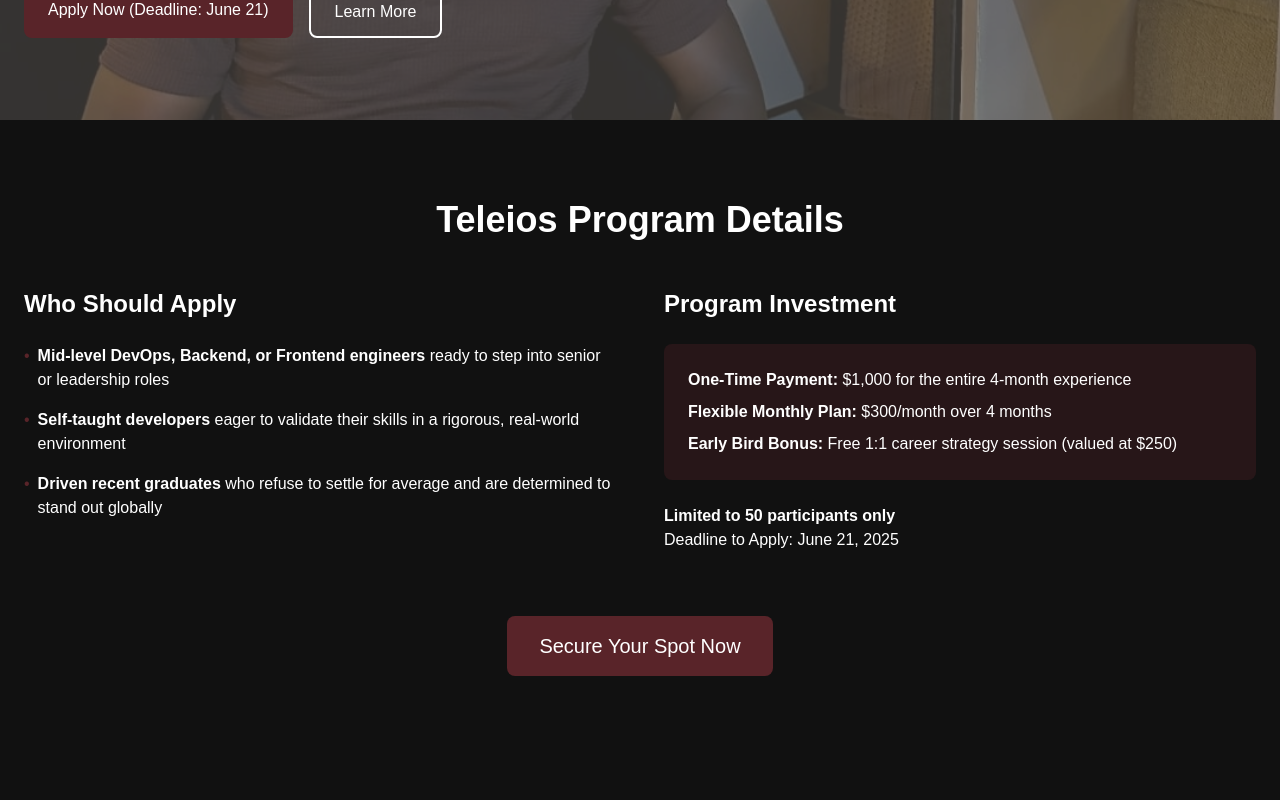
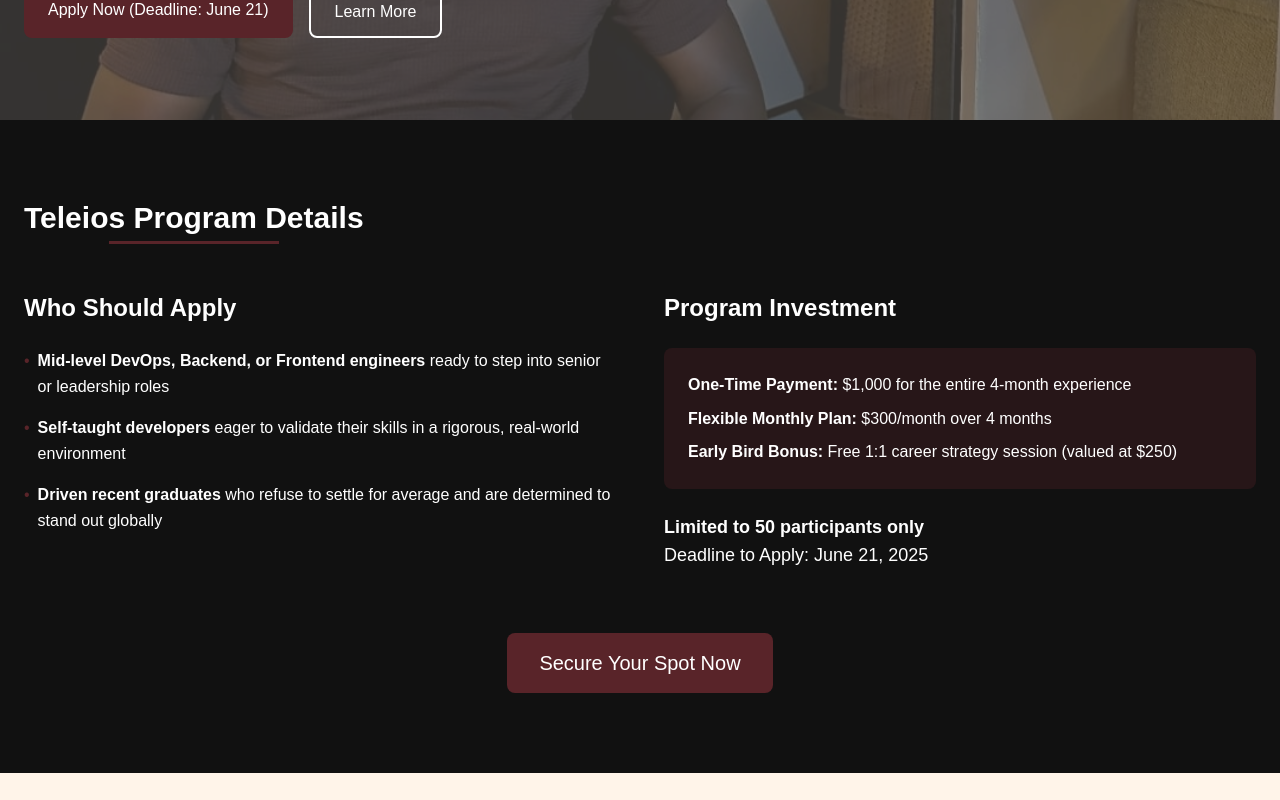
Before and after one commit to Ekene-Chris/personal-website, a Next.js app: page / in a window 1280 px wide. Shown: the part 680-1480 px from the top of the page. Built offline with nearby package versions, Linux system fonts and the light colour scheme; no server answers.

Commit message:
modified

```diff
--- a/src/app/page.jsx
+++ b/src/app/page.jsx
@@ -91,62 +91,7 @@ export default function Home() {
       </section>
 
       {/* Program Details Section */}
-      <section id="program-details" className="py-16 sm:py-20 bg-black text-white">
-        <div className="container mx-auto px-4 sm:px-6">
-          <h2 className="text-2xl sm:text-3xl md:text-4xl font-bold text-center mb-10 sm:mb-12">
-            Teleios Program Details
-          </h2>
 
-          <div className="grid grid-cols-1 md:grid-cols-2 gap-8 sm:gap-12">
-            <div>
-              <h3 className="text-xl sm:text-2xl font-bold mb-4 sm:mb-6">Who Should Apply</h3>
-              <ul className="space-y-3 sm:space-y-4 text-sm sm:text-base">
-                <li className="flex items-start">
-                  <span className="text-caput-mortuum mr-2">•</span>
-                  <span>
-                    <strong>Mid-level DevOps, Backend, or Frontend engineers</strong> ready to step into senior or leadership roles
-                  </span>
-                </li>
-                <li className="flex items-start">
-                  <span className="text-caput-mortuum mr-2">•</span>
-                  <span>
-                    <strong>Self-taught developers</strong> eager to validate their skills in a rigorous, real-world environment
-                  </span>
-                </li>
-                <li className="flex items-start">
-                  <span className="text-caput-mortuum mr-2">•</span>
-                  <span>
-                    <strong>Driven recent graduates</strong> who refuse to settle for average and are determined to stand out globally
-                  </span>
-                </li>
-              </ul>
-            </div>
-
-            <div>
-              <h3 className="text-xl sm:text-2xl font-bold mb-4 sm:mb-6">Program Investment</h3>
-              <div className="bg-caput-mortuum bg-opacity-30 p-4 sm:p-6 rounded-lg mb-4 sm:mb-6 text-sm sm:text-base">
-                <p className="mb-2"><strong>One-Time Payment:</strong> $1,000 for the entire 4-month experience</p>
-                <p className="mb-2"><strong>Flexible Monthly Plan:</strong> $300/month over 4 months</p>
-                <p><strong>Early Bird Bonus:</strong> Free 1:1 career strategy session (valued at $250)</p>
-              </div>
-              <p className="text-sm sm:text-base">
-                <strong>Limited to 50 participants only</strong><br />
-                Deadline to Apply: June 21, 2025
-              </p>
-            </div>
-          </div>
-
-          <div className="text-center mt-12 sm:mt-16">
-            <Link
-              href="https://jointeleios.com"
-              target="_blank"
-              className="btn btn-primary text-base sm:text-xl py-3 px-6 sm:py-4 sm:px-8"
-            >
-              Secure Your Spot Now
-            </Link>
-          </div>
-        </div>
-      </section>
 
 
 <section id="program-details" className="py-20 bg-black text-white">
```
